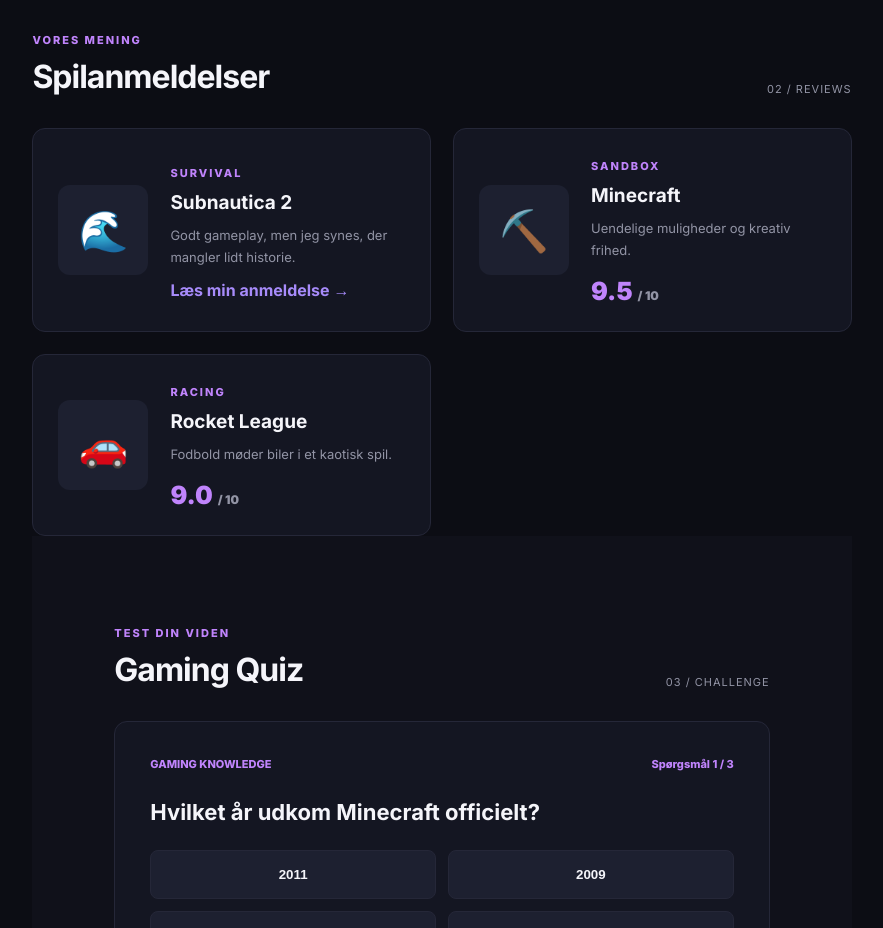
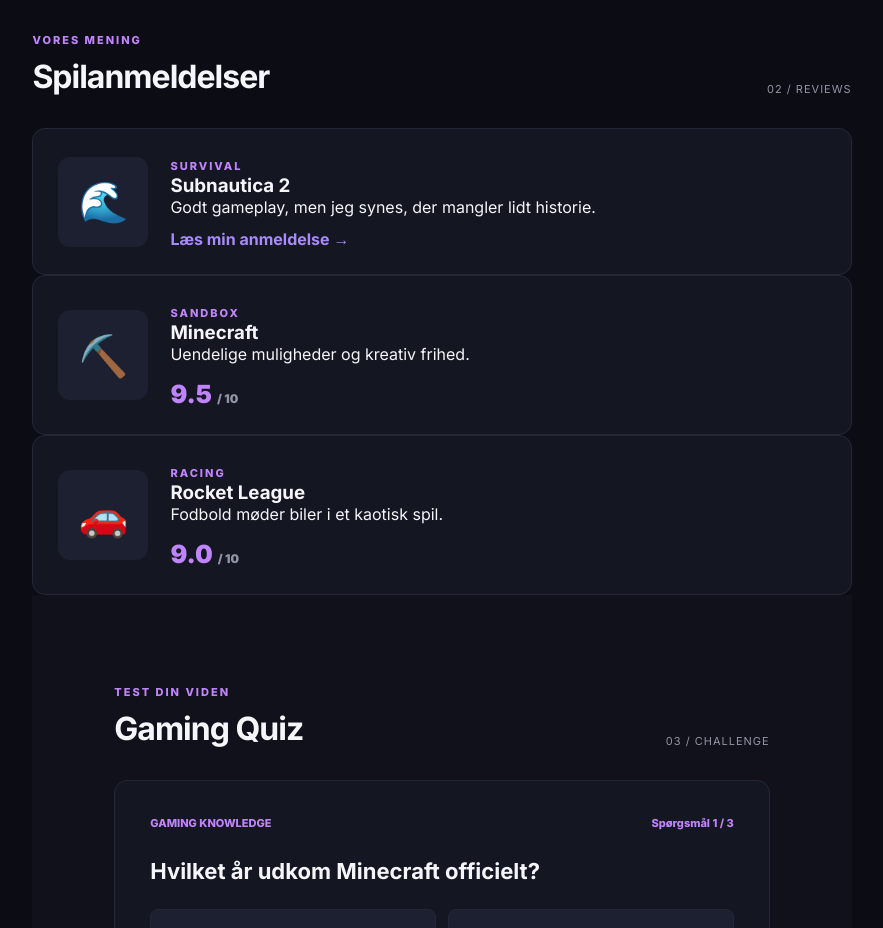
Before and after one commit to Ant0n-dk/GAMEZONE, a plain HTML site: page index.html in a window 1280 px wide. Shown: the part 2240-3168 px from the top of the page, without its empty margins (198-1081 px from the left). Drawn offline with Linux system fonts and the light colour scheme.

Commit message:
feeeeeeeex

```diff
--- a/css/style.css
+++ b/css/style.css
@@ -213,21 +213,15 @@ nav a:hover {
     padding: 23px;
 }
 
-.card-content h3, .review-card h3 {
+.card-content h3 {
     font-size: 19px;
     margin: 10px 0;
 }
 
-.card-content p, .review-card p, .interactive-card > p {
+.card-content p, .interactive-card > p {
     color: var(--muted);
     font-size: 13px;
     line-height: 1.7;
-}
-
-.review-grid {
-    display: grid;
-    grid-template-columns: repeat(2, 1fr);
-    gap: 22px;
 }
 
 .review-card {
```
